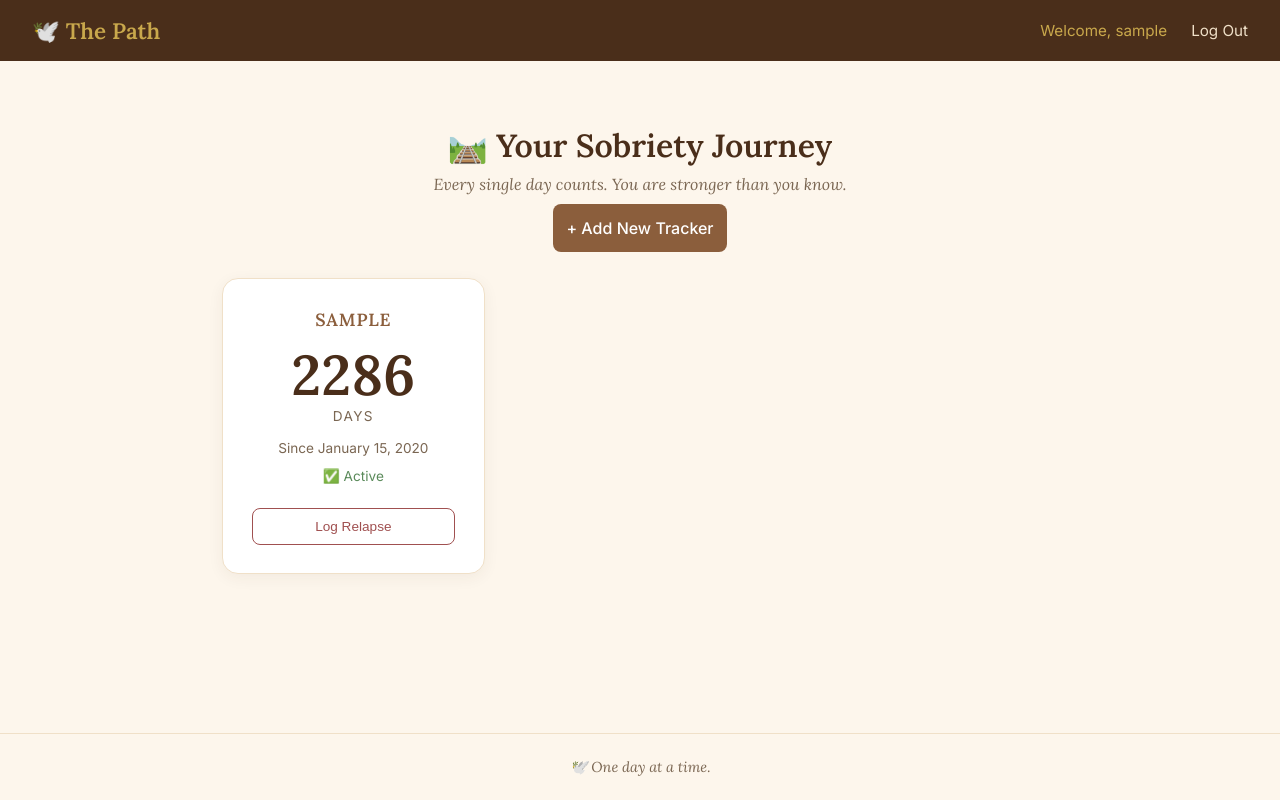
After one commit to 93Jourdan/the-path, a Flask app: page /tracker in a window 1280 px wide. The commit adds this page. Run offline with Flask 3, Linux system fonts and the light colour scheme; a user stored in the database is signed in; tables that the repository leaves empty hold one stand-in row (values such as "Sample post").

Commit message:
Add sobriety tracker feature

```diff
--- a/app.py
+++ b/app.py
@@ -25,6 +25,8 @@ def create_app():
     # Register blueprints
     from routes.auth import auth
     app.register_blueprint(auth)
+    from routes.tracker import tracker
+    app.register_blueprint(tracker)
 
     # Basic dashboard route — we'll build this out fully in the next step
     @app.route('/')
--- /dev/null
+++ b/routes/tracker.py
@@ -0,0 +1,73 @@
+# routes/tracker.py
+# This file handles the sobriety tracker feature.
+# Users can set a sobriety start date, track their streak, and log relapses.
+
+from flask import Blueprint, render_template, redirect, url_for, flash, request
+from flask_login import login_required, current_user
+from models import db, SobrietyTracker
+from datetime import datetime
+
+tracker = Blueprint('tracker', __name__)
+
+
+@tracker.route('/tracker')
+@login_required
+def tracker_home():
+    # Get all of the current user's sobriety trackers
+    trackers = SobrietyTracker.query.filter_by(
+        user_id=current_user.id
+    ).order_by(SobrietyTracker.created_at.desc()).all()
+
+    # Calculate streak in days for each active tracker
+    tracker_data = []
+    for t in trackers:
+        if t.is_active:
+            delta = datetime.utcnow() - t.start_date
+            streak = delta.days
+        else:
+            streak = 0
+        tracker_data.append({'tracker': t, 'streak': streak})
+
+    return render_template('tracker/tracker.html', tracker_data=tracker_data)
+
+
+@tracker.route('/tracker/add', methods=['GET', 'POST'])
+@login_required
+def add_tracker():
+    if request.method == 'POST':
+        addiction_type = request.form.get('addiction_type')
+        start_date_str = request.form.get('start_date')
+
+        # Convert the date string from the form into a Python datetime object
+        start_date = datetime.strptime(start_date_str, '%Y-%m-%d')
+
+        new_tracker = SobrietyTracker(
+            user_id=current_user.id,
+            addiction_type=addiction_type,
+            start_date=start_date,
+            is_active=True
+        )
+        db.session.add(new_tracker)
+        db.session.commit()
+
+        flash('Tracker added! Keep going, one day at a time. 🕊️', 'success')
+        return redirect(url_for('tracker.tracker_home'))
+
+    return render_template('tracker/add_tracker.html')
+
+
+@tracker.route('/tracker/relapse/<int:tracker_id>', methods=['POST'])
+@login_required
+def log_relapse(tracker_id):
+    # Find the tracker that belongs to this user
+    t = SobrietyTracker.query.filter_by(
+        id=tracker_id,
+        user_id=current_user.id
+    ).first_or_404()
+
+    # Reset the start date to today — the streak starts over
+    t.start_date = datetime.utcnow()
+    db.session.commit()
+
+    flash('It\'s okay. Every setback is a setup for a comeback. 🙏', 'success')
+    return redirect(url_for('tracker.tracker_home'))
--- a/static/style.css
+++ b/static/style.css
@@ -215,3 +215,123 @@ a:hover {
     font-size: 0.9rem;
     border-top: 1px solid var(--light-tan);
 }
+
+/* ── Tracker ── */
+.page-container {
+    max-width: 900px;
+    margin: 0 auto;
+    padding: 2rem;
+}
+
+.page-header {
+    text-align: center;
+    margin-bottom: 2.5rem;
+}
+
+.page-header h1 {
+    font-size: 2rem;
+    margin-bottom: 0.5rem;
+}
+
+.page-subtitle {
+    color: var(--text-soft);
+    font-family: 'Lora', serif;
+    font-style: italic;
+    margin-bottom: 1.5rem;
+}
+
+.tracker-grid {
+    display: grid;
+    grid-template-columns: repeat(auto-fill, minmax(260px, 1fr));
+    gap: 1.5rem;
+}
+
+.tracker-card {
+    background-color: var(--white);
+    border: 1px solid var(--light-tan);
+    border-radius: 16px;
+    padding: 1.8rem;
+    text-align: center;
+    box-shadow: 0 4px 16px rgba(74, 46, 26, 0.06);
+}
+
+.tracker-type {
+    font-family: 'Lora', serif;
+    font-size: 1.1rem;
+    font-weight: 600;
+    color: var(--warm-brown);
+    margin-bottom: 1rem;
+    text-transform: uppercase;
+    letter-spacing: 0.05em;
+}
+
+.streak-display {
+    margin: 1rem 0;
+}
+
+.streak-number {
+    font-size: 3.5rem;
+    font-weight: 700;
+    color: var(--deep-brown);
+    font-family: 'Lora', serif;
+    line-height: 1;
+}
+
+.streak-label {
+    display: block;
+    font-size: 0.85rem;
+    color: var(--text-soft);
+    text-transform: uppercase;
+    letter-spacing: 0.1em;
+    margin-top: 0.3rem;
+}
+
+.tracker-since {
+    font-size: 0.85rem;
+    color: var(--text-soft);
+    margin-bottom: 0.8rem;
+}
+
+.tracker-status.active {
+    font-size: 0.85rem;
+    color: var(--success);
+    margin-bottom: 1rem;
+}
+
+.btn-relapse {
+    width: 100%;
+    padding: 0.6rem;
+    background-color: transparent;
+    color: var(--error);
+    border: 1px solid var(--error);
+    border-radius: 8px;
+    font-size: 0.85rem;
+    cursor: pointer;
+    transition: all 0.2s;
+    margin-top: 0.5rem;
+}
+
+.btn-relapse:hover {
+    background-color: var(--error);
+    color: var(--white);
+}
+
+.empty-state {
+    text-align: center;
+    padding: 4rem 2rem;
+    color: var(--text-soft);
+    font-family: 'Lora', serif;
+    font-style: italic;
+    line-height: 2;
+}
+
+.form-select {
+    width: 100%;
+    padding: 0.75rem 1rem;
+    border: 1px solid var(--light-tan);
+    border-radius: 8px;
+    font-size: 1rem;
+    font-family: 'Inter', sans-serif;
+    background-color: var(--cream);
+    color: var(--text-dark);
+}
--- a/templates/dashboard.html
+++ b/templates/dashboard.html
@@ -7,7 +7,8 @@
 <div style="text-align: center; padding: 3rem;">
     <h1>Welcome, {{ current_user.username }} 🕊️</h1>
     <p style="color: var(--text-soft); font-family: 'Lora', serif; font-style: italic; margin-top: 1rem;">
-        "Every day is a new beginning. Take a deep breath and start again."
+        "If it's out of your hands, it deserves Freedom from your mind"
+                            - BreAnn
     </p>
 </div>
 {% endblock %}
--- /dev/null
+++ b/templates/tracker/tracker.html
@@ -0,0 +1,51 @@
+<!-- templates/tracker/tracker.html -->
+{% extends "base.html" %}
+
+{% block title %}Sobriety Tracker — The Path{% endblock %}
+
+{% block content %}
+<div class="page-container">
+    <div class="page-header">
+        <h1>🛤️ Your Sobriety Journey</h1>
+        <p class="page-subtitle">Every single day counts. You are stronger than you know.</p>
+        <a href="{{ url_for('tracker.add_tracker') }}" class="btn-primary">+ Add New Tracker</a>
+    </div>
+
+    {% if tracker_data %}
+        <div class="tracker-grid">
+            {% for item in tracker_data %}
+            <div class="tracker-card">
+                <div class="tracker-type">{{ item.tracker.addiction_type }}</div>
+
+                <div class="streak-display">
+                    <span class="streak-number">{{ item.streak }}</span>
+                    <span class="streak-label">days</span>
+                </div>
+
+                <div class="tracker-since">
+                    Since {{ item.tracker.start_date.strftime('%B %d, %Y') }}
+                </div>
+
+                {% if item.tracker.is_active %}
+                    <div class="tracker-status active">✅ Active</div>
+                {% else %}
+                    <div class="tracker-status inactive">Inactive</div>
+                {% endif %}
+
+                <!-- Relapse button — resets the streak -->
+                <form method="POST" action="{{ url_for('tracker.log_relapse', tracker_id=item.tracker.id) }}"
+                      onsubmit="return confirm('Are you sure? This will reset your streak.')">
+                    <button type="submit" class="btn-relapse">Log Relapse</button>
+                </form>
+            </div>
+            {% endfor %}
+        </div>
+    {% else %}
+        <div class="empty-state">
+            <p>🕊️ You haven't started any trackers yet.</p>
+            <p>Begin your journey today.</p>
+            <a href="{{ url_for('tracker.add_tracker') }}" class="btn-primary">Start Tracking</a>
+        </div>
+    {% endif %}
+</div>
+{% endblock %}
```
Also changed, not shown: templates/tracker/add_tracker.html (added, +40 -0 lines).
